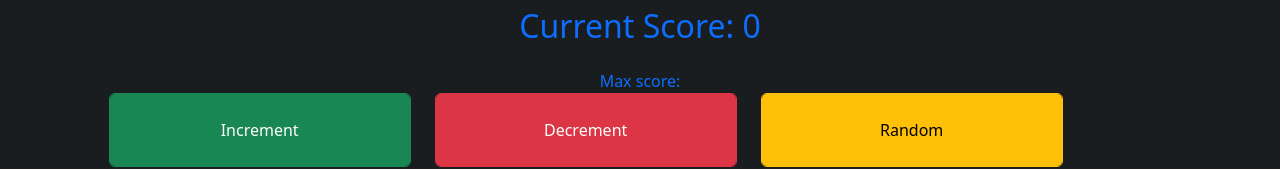
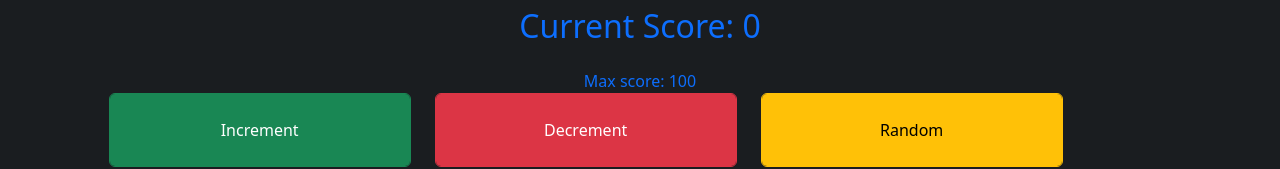
Before and after one commit to PdskDev/vuejs-mastering-from-scratch, a Vue app: page /game in a window 1280 px wide. Shown: the part 218-387 px from the top of the page. Built offline with nearby package versions, Linux system fonts and the light colour scheme.

Commit message:
add Actions to store

```diff
--- a/src/components/Home/GamePage.vue
+++ b/src/components/Home/GamePage.vue
@@ -25,11 +25,11 @@
 const gameStore = useGameStore()
 
 function incrementScore() {
-  gameStore.score += Math.floor(Math.random() * 30) + 1
+  gameStore.setNextAttack()
 }
 
 function decrementScore() {
-  gameStore.score -= Math.floor(Math.random() * 30) + 1
+  gameStore.setNextDefense()
 }
 
 function randomScore() {
--- a/src/store/gameStore.js
+++ b/src/store/gameStore.js
@@ -9,21 +9,23 @@
   }),
 
   getters: {
-    /* getHealth: (state) => state.maxHeath,
+    getHealth: (state) => state.maxHeath,
     getAttack: (state) => state.maxAttack,
-    getDefense: (state) => state.maxDefense, */
+    getDefense: (state) => state.maxDefense,
     getScore: (state) => state.score,
-    getNextAttack() {
+  },
+  actions: {
+    setNextAttack() {
       console.log('get next attack')
       let attack = Math.floor(Math.random() * this.maxAttack) + 1
       console.log('attack is: ', attack)
-      return attack
+      return (this.score += attack)
     },
-    getNextDefense() {
+    setNextDefense() {
       console.log('get next defense')
       let defense = Math.floor(Math.random() * this.maxDefense) + 1
       console.log('defense is: ', defense)
-      return defense
+      return (this.score -= defense)
     },
   },
 })
```
